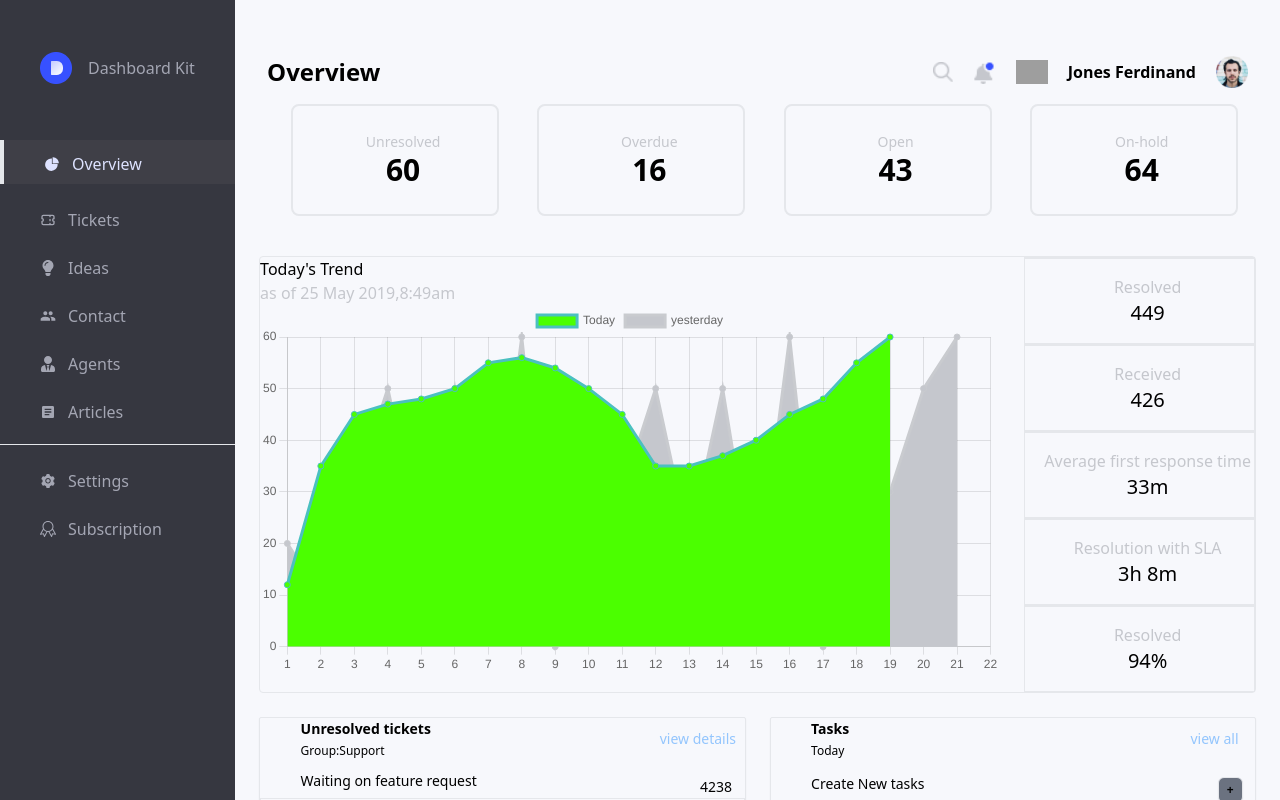
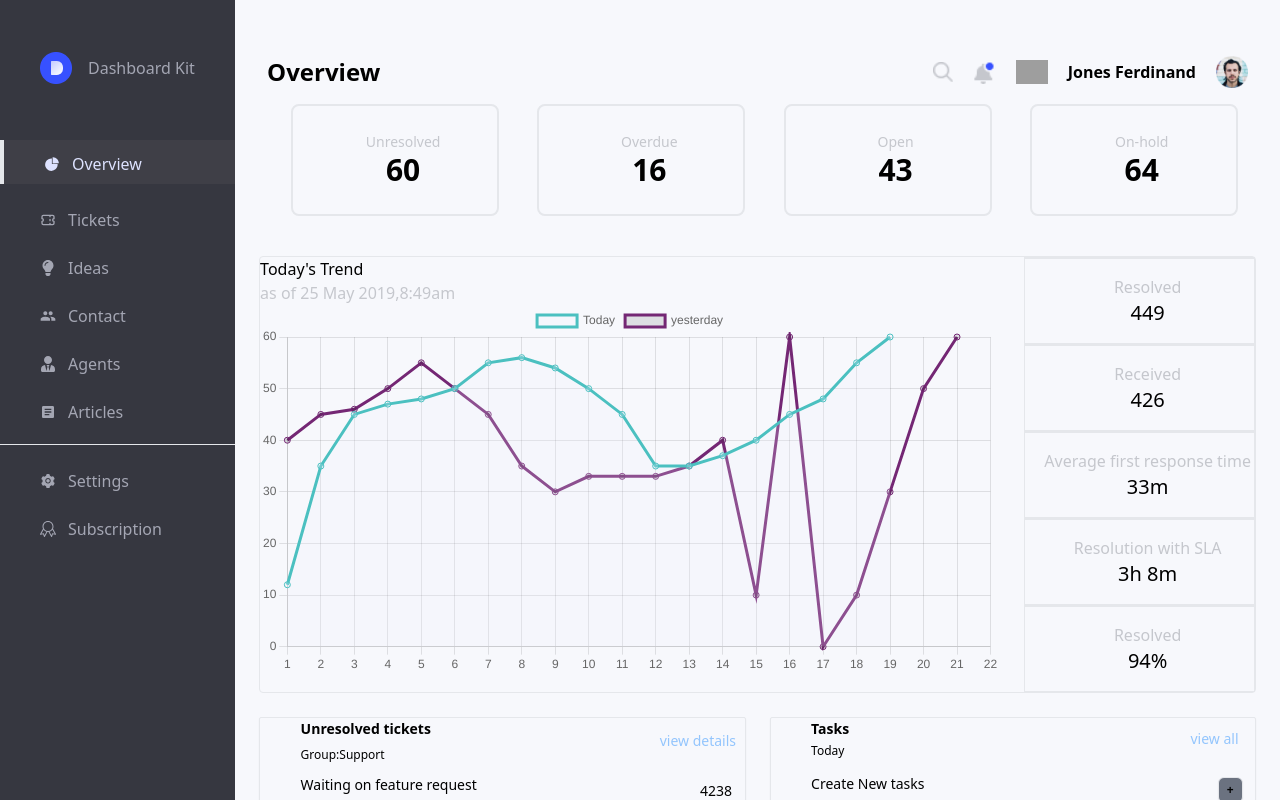
Before and after one commit to mfontosco/Ajeoba-Frontend, a React (Vite) app: page / in a window 1280 px wide. Shown: the top 800 px of the page. Built offline with nearby package versions, Linux system fonts and the light colour scheme; grey boxes are pictures that could not be loaded.

Commit message:
updated my overview page

```diff
--- a/src/Pages/Home.jsx
+++ b/src/Pages/Home.jsx
@@ -35,31 +35,31 @@ const Home = () => {
       {
         label: "Today",
         data: [12,35, 45,47,48,50,55,56,54,50,45,35, 35,37,40,45,48,55,60,],
-        backgroundColor: "rgba(75,192192,0.2)",
+        backgroundColor: "rgb(239,241,255,0.2)",
         borderColor: "rgb(75,192,192,1)",
         fill:true
       },
       {
         label: "yesterday",
-        data: [20,10,30,50,20,50,10,60,0,10,30,50,20,50,10,60,0,10,30,50,60],
-        backgroundColor: ["#C5C7CD"],
-        borderColor: ["rgb(201, 203, 207)"],
-        fill:true
+        data: [40,45,46,50,55,50,45,35,30,33,33,33,35,40,10,60,0,10,30,50,60],
+        borderColor: ["#742774"],
+        fill:false
       },
     ],
   }
-  const options = {
-    scales: {
-      yAxes: [{
-       display: true,
-       position: 'right',
+  // const options = {
+  //   scales: {
+  //     y: {
+  //       beginAtZero:true,
+  //      match:{
+  //       beginAtZero:true,
+  //       type:'linear',
+  //      display: true,
+  //      position: 'right',
+  //      }
+  //     };
 
-      }, {
-       display: true,
-       position: 'right',
-      }]
-    }
-  };
+  // }};
 
 
 
@@ -112,7 +112,7 @@ const Home = () => {
         <div className="col-span-8  md:col-span-6 ">
         <h4>Today's Trend</h4>
         <h6 className="text-[#C5C7CD]">as of 25 May 2019,8:49am</h6>
-        <LineChart data={data} options={options} />
+        <LineChart data={data}  />
         </div>
         <div className=" col-span-8 md:col-span-2 flex flex-col items-center justify-center ">
          <div className='w-full'>
--- a/src/components/Overview/UnresolvedTickets.jsx
+++ b/src/components/Overview/UnresolvedTickets.jsx
@@ -4,10 +4,10 @@ const UnresolvedTickets =()=>{
     return(
       <table class="items-center bg-transparent rounded-sm w-full border-collapse ">
       <thead>
-      <tr className='hover:bg-[#F7F8FC] hover:cursor-pointer mb-2 h-23 ml-16  border-0' >
+      <tr className='hover:bg-[#F7F8FC] hover:cursor-pointer py-2 mb-2 h-22 ml-16  border-0' >
           <th className="whitespace-nowrap lg:text-sm  text-xs px-6 sm:px-0">
             <div className="w-full lg:px-10 ">
-            <h2 className="w-4 h-4 ">Unresolved tickets</h2>
+            <h2 className="w-4 h-5 ">Unresolved tickets</h2>
               <h5 className='w-4 h-4 text-xs font-thin mt-2'> Group:<span className="text-xs text-black font-normal text-xs">Support</span> </h5>
 
             </div>
@@ -16,7 +16,7 @@ const UnresolvedTickets =()=>{
             <a href="#" className="text-blue-300 font-thin mr-2">view details</a>
           </th>
         </tr>
-        <tr className='hover:bg-[#F7F8FC] hover:cursor-pointer mt-2  h-22 mb-3 ml-16 border-t-0' >
+        <tr className='hover:bg-[#F7F8FC] hover:cursor-pointer mt-2  h-22 mb-3 ml-16 border-t-0 ' >
           <th className="whitespace-nowrap lg:text-sm  text-xs px-6 sm:px-0">
             <div className="w-full lg:px-10 ">
             <h2 className="w-4 h-4 font-normal ">Waiting on feature request</h2>
@@ -31,7 +31,7 @@ const UnresolvedTickets =()=>{
       </thead>
 
 
-      <tbody className=' h-[6rem] border-b-2'>
+      <tbody className=' h-[6rem] '>
         <tr className='hover:bg-[#F7F8FC] hover:cursor-pointer  h-14 ml-16 border border-solid border-blueGray-100' >
           <td className="whitespace-nowrap lg:text-sm  text-xs px-6 sm:px-0">
             <div className="flex items-center lg:px-10">
```
